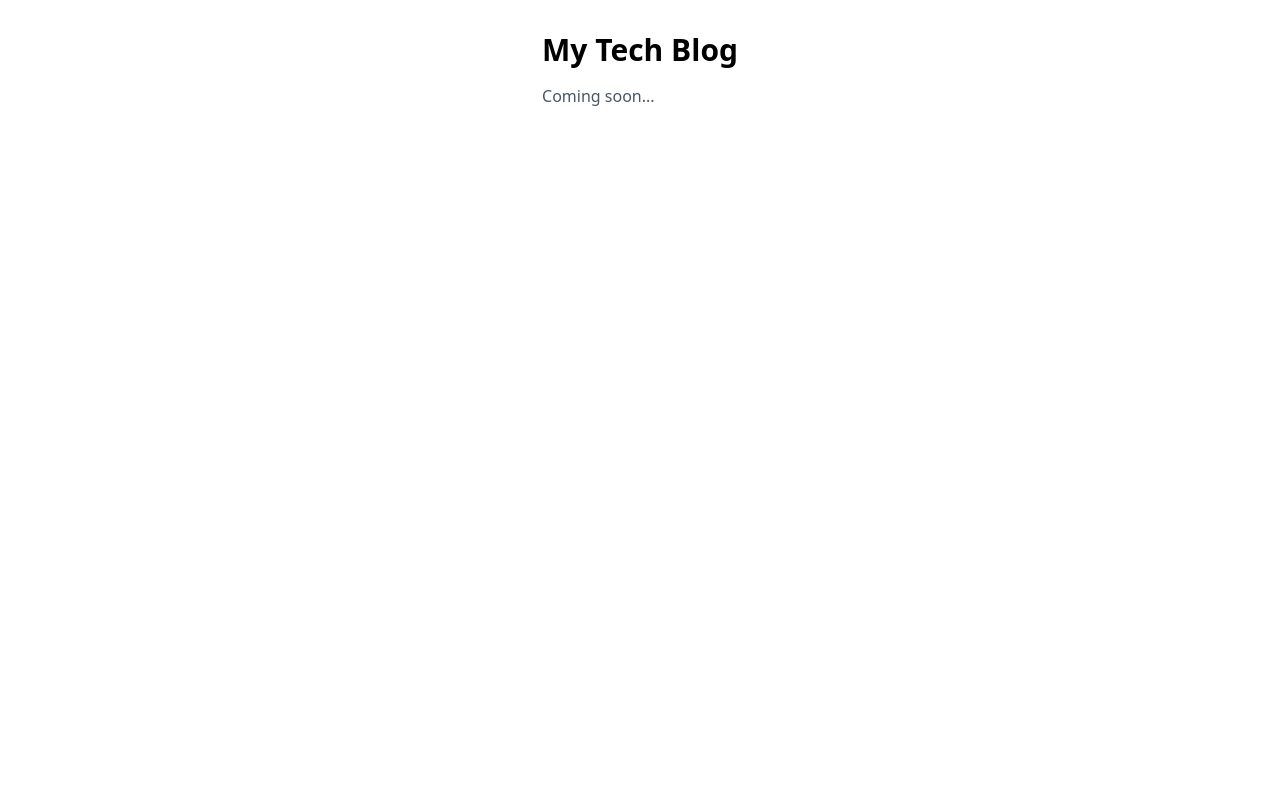
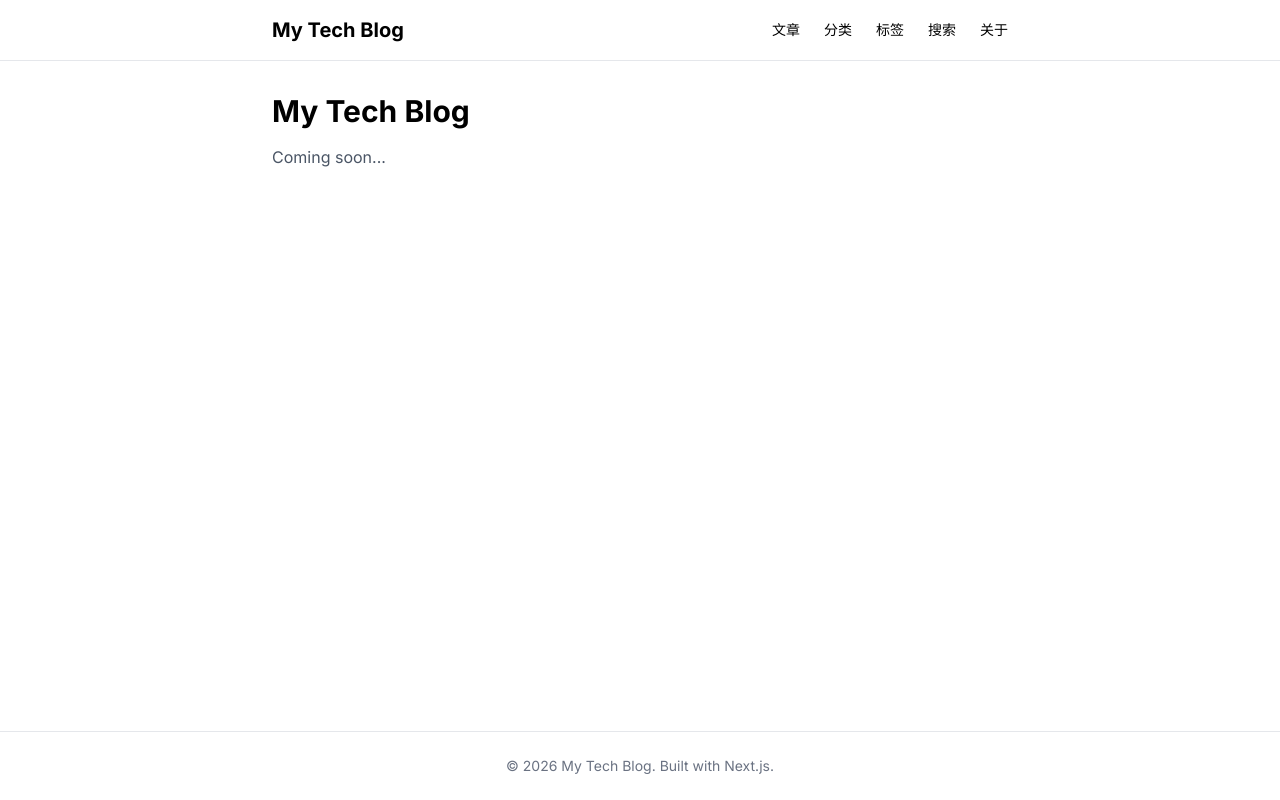
Before and after one commit to zyc298856/claudecode, a Next.js app in the folder personal-blog/: page / in a window 1280 px wide. Built offline with nearby package versions, Linux system fonts and the light colour scheme.

Commit message:
feat: add header, footer, and root layout

```diff
--- a/personal-blog/app/layout.tsx
+++ b/personal-blog/app/layout.tsx
@@ -1,33 +1,28 @@
 import type { Metadata } from "next";
-import { Geist, Geist_Mono } from "next/font/google";
+import { Inter } from "next/font/google";
 import "./globals.css";
+import { Header } from "@/components/header";
+import { Footer } from "@/components/footer";
 
-const geistSans = Geist({
-  variable: "--font-geist-sans",
-  subsets: ["latin"],
-});
-
-const geistMono = Geist_Mono({
-  variable: "--font-geist-mono",
-  subsets: ["latin"],
-});
+const inter = Inter({ subsets: ["latin"] });
 
 export const metadata: Metadata = {
-  title: "Create Next App",
-  description: "Generated by create next app",
+  title: "My Tech Blog",
+  description: "A personal tech blog about programming and software development",
 };
 
 export default function RootLayout({
   children,
-}: Readonly<{
+}: {
   children: React.ReactNode;
-}>) {
+}) {
   return (
-    <html
-      lang="en"
-      className={`${geistSans.variable} ${geistMono.variable} h-full antialiased`}
-    >
-      <body className="min-h-full flex flex-col">{children}</body>
+    <html lang="zh-CN">
+      <body className={`${inter.className} min-h-screen flex flex-col`}>
+        <Header />
+        <main className="flex-1">{children}</main>
+        <Footer />
+      </body>
     </html>
   );
 }
--- /dev/null
+++ b/personal-blog/components/footer.tsx
@@ -0,0 +1,9 @@
+export function Footer() {
+  return (
+    <footer className="border-t border-gray-200 mt-16">
+      <div className="max-w-3xl mx-auto px-4 py-6 text-center text-sm text-gray-500">
+        <p>&copy; {new Date().getFullYear()} My Tech Blog. Built with Next.js.</p>
+      </div>
+    </footer>
+  );
+}
--- /dev/null
+++ b/personal-blog/components/header.tsx
@@ -0,0 +1,20 @@
+import Link from "next/link";
+
+export function Header() {
+  return (
+    <header className="border-b border-gray-200">
+      <nav className="max-w-3xl mx-auto px-4 py-4 flex items-center justify-between">
+        <Link href="/" className="text-xl font-bold">
+          My Tech Blog
+        </Link>
+        <div className="flex gap-6 text-sm">
+          <Link href="/posts" className="hover:text-blue-600">文章</Link>
+          <Link href="/categories" className="hover:text-blue-600">分类</Link>
+          <Link href="/tags" className="hover:text-blue-600">标签</Link>
+          <Link href="/search" className="hover:text-blue-600">搜索</Link>
+          <Link href="/about" className="hover:text-blue-600">关于</Link>
+        </div>
+      </nav>
+    </header>
+  );
+}
```
